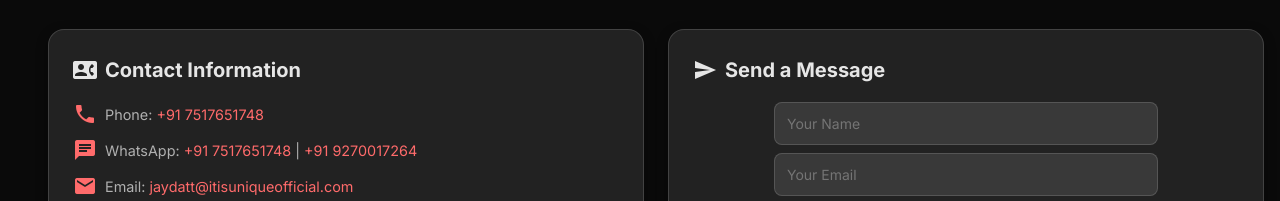
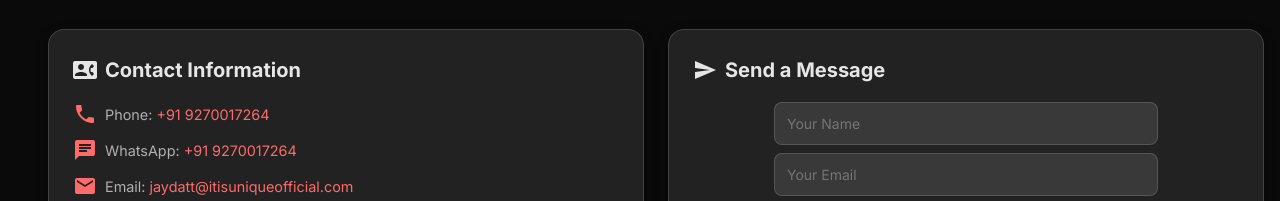
Before and after one commit to iamjaydatt/iamjaydatt.github.io, a plain HTML site: page index.html in a window 1280 px wide. Shown: the part 2435-2636 px from the top of the page. Drawn offline with nearby package versions, Linux system fonts and the light colour scheme.

Commit message:
Update index.html

```diff
--- a/index.html
+++ b/index.html
@@ -218,11 +218,11 @@
                     <ul class="contact-list">
                         <li>
                             <span class="contact-icon material-icons">phone</span>
-                            <span class="contact-text">Phone: <a href="tel:+917517651748">+91 7517651748</a></span>
+                            <span class="contact-text">Phone: <a href="tel:+919270017264">+91 9270017264</a></span>
                         </li>
                         <li>
                             <span class="contact-icon material-icons">chat</span>
-                            <span class="contact-text">WhatsApp: <a href="https://wa.me/917517651748">+91 7517651748</a> | <a href="https://wa.me/919270017264">+91 9270017264</a></span>
+                            <span class="contact-text">WhatsApp: <a href="https://wa.me/919270017264">+91 9270017264</a></span>
                         </li>
                         <li>
                             <span class="contact-icon material-icons">email</span>
```
